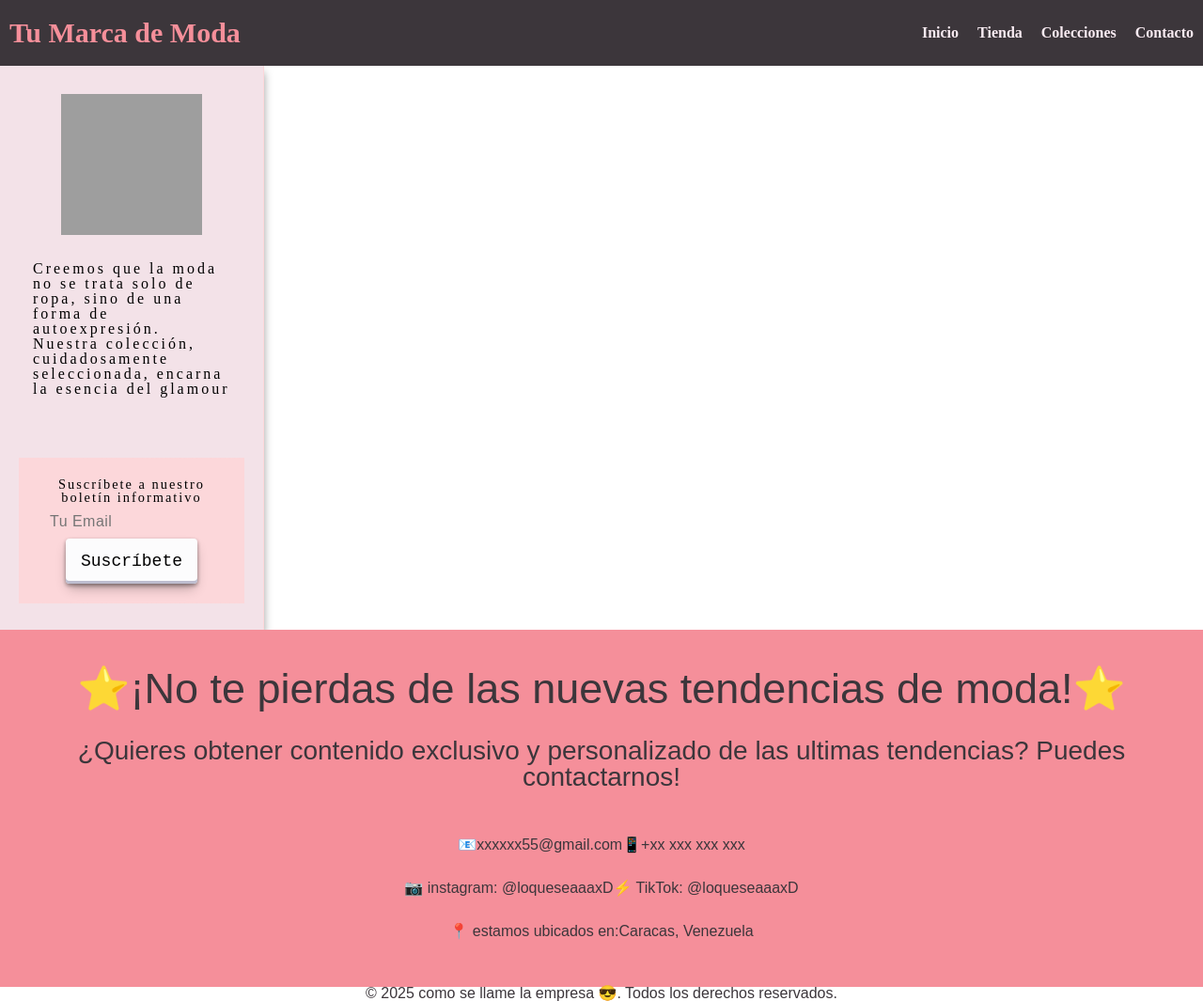
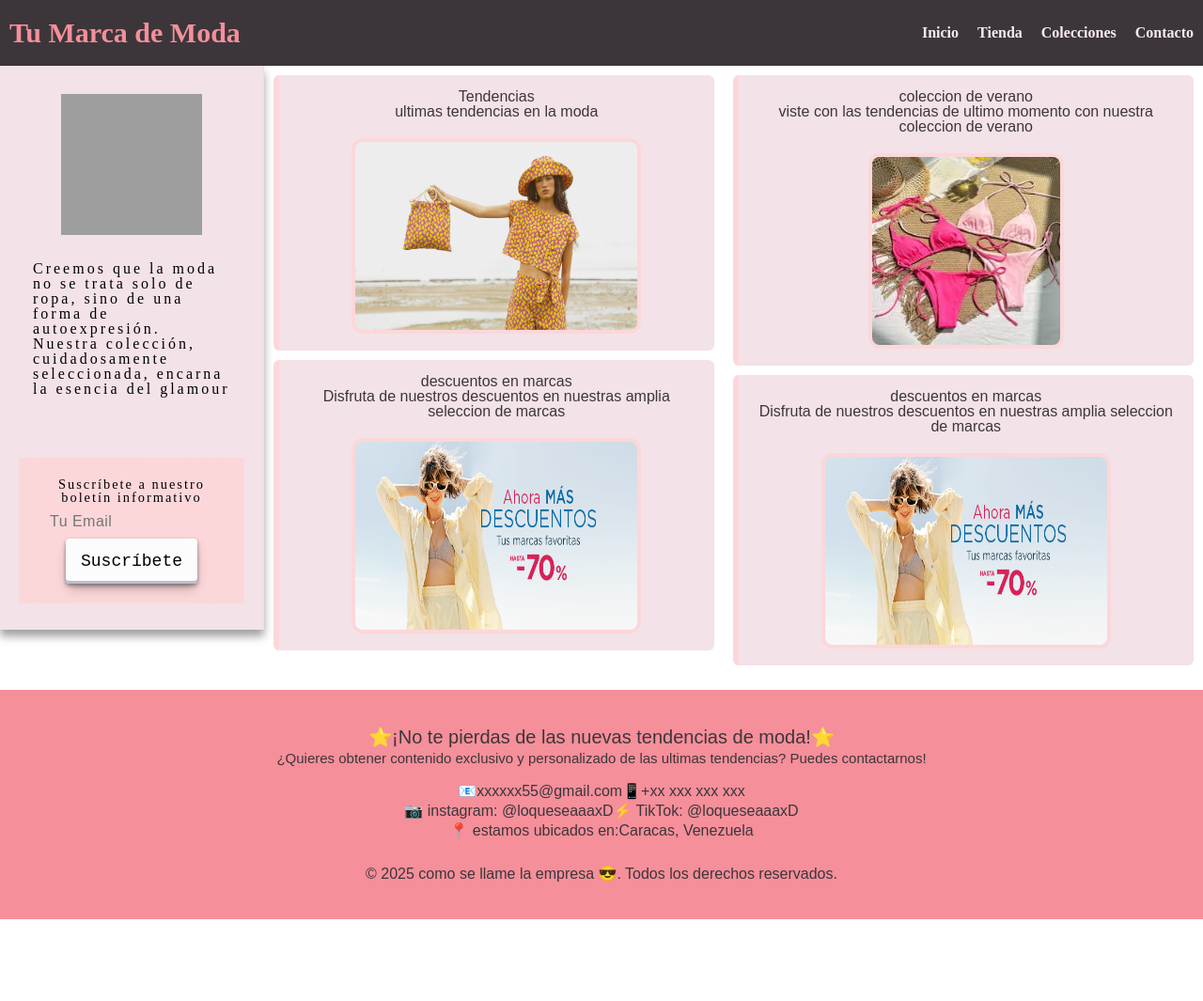
Before and after one commit to mepc199221/web_kit_landing_challenge, a plain HTML site: page index.html in a window 1280 px wide. Shown: the whole page at 94% size. After the commit the page ends 978 px from the top, so only its background shows below. Drawn offline with Linux system fonts and the light colour scheme; grey boxes are pictures that could not be loaded.

Commit message:
feat(update) index.html integration pages

```diff
--- a/index.html
+++ b/index.html
@@ -6,6 +6,8 @@
     <link rel="stylesheet" href="style/reset.css">
     <link rel="stylesheet" href="style/header.css">
     <link rel="stylesheet" href="style/sidebar.css">
+    <link rel="stylesheet" href="style/main_section.css">
+    <link rel="stylesheet" href="style/style.css">
     <link rel="stylesheet" href="style/footer.css">
     <link rel="stylesheet" href="https://cdnjs.cloudflare.com/ajax/libs/font-awesome/6.5.2/css/all.min.css" integrity="sha512-SnH5WK+bZxgPHs44uWIX+LLJAJ9/2PkPKZ5QiAj6Ta86w+fsb2TkcmfRyVX3pBnMFcV7oQPJkl9QevSCWr3W6A==" crossorigin="anonymous" referrerpolicy="no-referrer" />
     <title>Moda - Tu Marca</title>
@@ -28,6 +30,8 @@
             </ul>
         </nav>
     </header>
+    <main class="main-content">
+
         <!-- rider diaz -->
         <aside class="sidebar">
                 <div class="contenedor-flex">
@@ -46,6 +50,50 @@
                 </form>
             </div>
         </aside>
+
+        <!-- antonio araujo -->
+        <section class="main-section">
+            <div class="content">
+                <h3 class="body_title body_title-size">    Tendencias</h3>
+                    <p> ultimas tendencias en la moda</p>
+                    <div class="image-container">
+                        <img src="img/tendencias.jpg" >
+                    </div>
+            </div>
+
+            <div class="content">
+                <h3 class="body_title body_title-size">    descuentos en marcas</h3>
+                    <p> Disfruta de nuestros descuentos en nuestras amplia seleccion de marcas</p>
+                    <div class="image-container2">
+                        <img src="img/Descuentos.jpg" >
+                    </div>
+            </div>
+
+            </div>
+
+        </section>
+
+        <section class="main-section">
+            <div class="content">
+                <h3 class="body_title body_title-size">    coleccion de verano</h3>
+                    <p> viste con las tendencias de ultimo momento con nuestra coleccion de verano</p>
+                    <div class=" image-container3">
+                        <img src="img/verano1.jpg">
+                    </div>
+            </div>
+
+            <div class="content">
+                <h3 class="body_title body_title-size">    descuentos en marcas</h3>
+                    <p> Disfruta de nuestros descuentos en nuestras amplia seleccion de marcas</p>
+                    <div class="image-container2">
+                        <img src="img/Descuentos.jpg" >
+                    </div>
+            </div>
+
+        </section>
+
+
+    </main>
     <!-- carlay sivira -->
      <footer class="footer-rosa">
             <h2 class="footer_titulo">⭐¡No te pierdas de las nuevas tendencias de moda!⭐</h2>
--- a/style/footer.css
+++ b/style/footer.css
@@ -1,6 +1,6 @@
 .footer-rosa{
     background-color: #f58f9a;
-    height: 300px;
+    height: auto;
     color: #3c363b;
     padding: 40px 20px;
     text-align: center;
@@ -8,15 +8,14 @@
 
 .footer_titulo{
     font-family: Arial, Helvetica, sans-serif;
-    font-size: 45px;
-    margin-bottom: 30px;
+    font-size: 20px;
+    margin-bottom: 5px;
     color: #3c363b;
 }
 
 .footer_subtitulo{
     font-family: Arial, Helvetica, sans-serif;
-    font-size: 28px;
-    margin-bottom: 30px;
+    font-size: 15px;
     color: #3c363b;
 }
 
@@ -25,8 +24,7 @@
     justify-content:center;
     font-family: Arial, Helvetica, sans-serif;
     initial-letter-align: 10px;
-    margin-bottom: 15px;
-    margin-top: 50px;
+    margin-top: 20px;
     color: #3c363b;
 }
 
@@ -34,9 +32,7 @@
     display: flex;
     justify-content: center;
     font-family: Arial, Helvetica, sans-serif;
-    initial-letter-align: 10px;
-    margin-bottom: 15px;
-    margin-top: 30px;
+    margin-top: 5px;
     color: #3c363b;
 }
 
@@ -44,13 +40,12 @@
     display: flex;
     justify-content: center;
     font-family: Arial, Helvetica, sans-serif;
-    initial-letter-align: 10px;
-    margin-bottom: 50px;
-    margin-top: 30px;
+    margin-top: 5px;
     color: #3c363b;
 }
 
 .pie-de-pagina{
     font-family: Arial, Helvetica, sans-serif;
+    margin-top: 30px;
     color: #3c363b;
 }
--- a/style/main_section.css
+++ b/style/main_section.css
@@ -1,11 +1,3 @@
-
-.main-section {
-    background-color: #f9ebf2; /* color1 */
-    color: #3c363b; /* color5 */
-    font-family: 'Arial';
-    text-align: center;
-}
-
 
 
 .content {
@@ -18,35 +10,36 @@
 }
 
 .image-container {
-    margin-top: 30px;
+    margin-top: 20px;
 }
 
 .image-container img {
 
-    height: 300px;
-    width: 500px;
+    height: 200px;
+    width: 300px;
     border: 4px solid #fcd7da;
     border-radius: 12px;
     }
-    .image-container2   {
-    margin-top: 30px;
+
+.image-container2   {
+    margin-top: 20px;
 }
 
 .image-container2 img {
 
-    height: 300px;
-    width: 500px;
+    height: 200px;
+    width: 300px;
     border: 4px solid #fcd7da;
     border-radius: 12px;
 }
 .image-container3 {
-    margin-top: 30px;
+    margin-top: 20px;
 }
 
 .image-container3 img {
 
-    height: 300px;
-    width: 300px;
+    height: 200px;
+    width: 200px;
     border: 4px solid #fcd7da;
     border-radius: 12px;
 }
--- /dev/null
+++ b/style/style.css
@@ -0,0 +1,26 @@
+.main-content {
+  display: flex;
+  flex-direction: row;
+
+}
+
+aside {
+  width: 20%;
+  background-color: #f4f4f4;
+}
+
+
+.main-section {
+    color: #3c363b; /* color5 */
+    font-family: 'Arial';
+    text-align: center;
+}
+
+
+
+.categories {
+    background-color: #f9ebf2; /* color1 */
+    color: #3c363b; /* color5 */
+    font-family: 'Arial';
+    text-align: center;
+}
```
Lines whose indentation alone changed are shown as unchanged.
